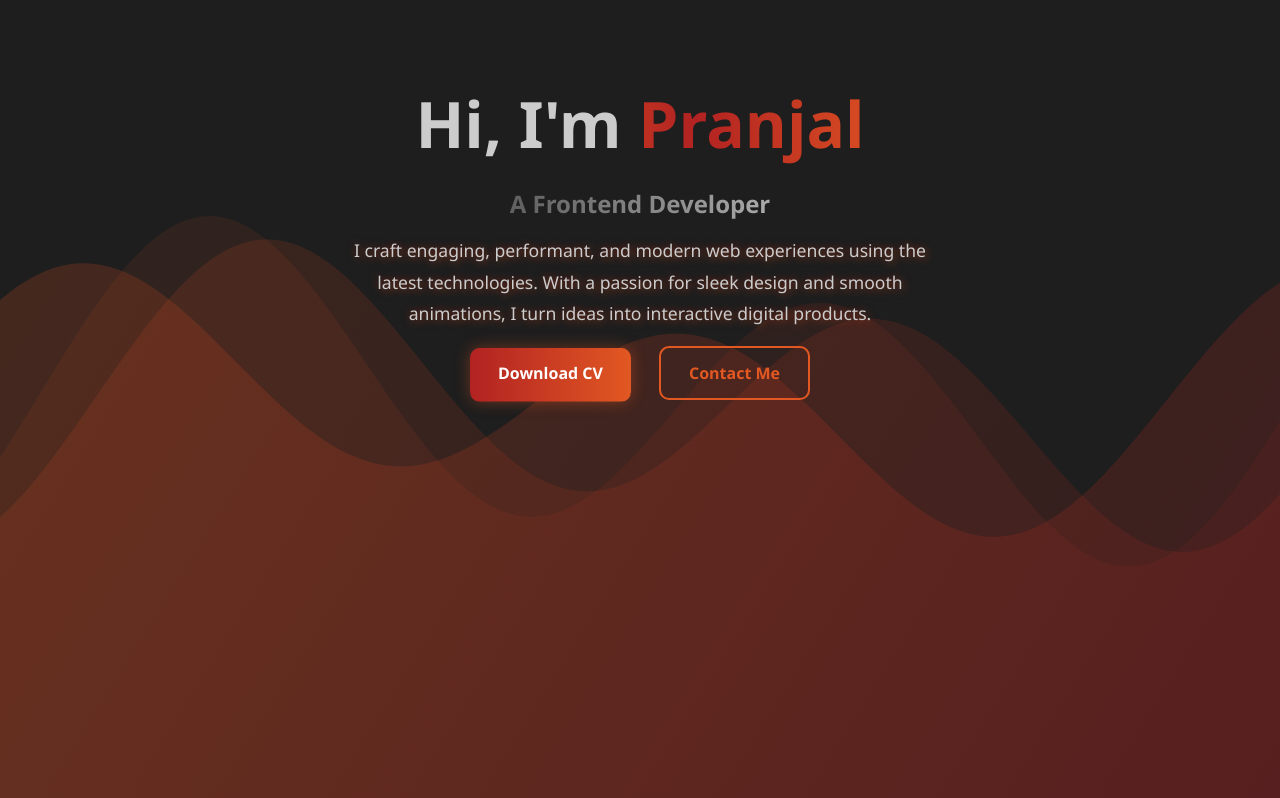
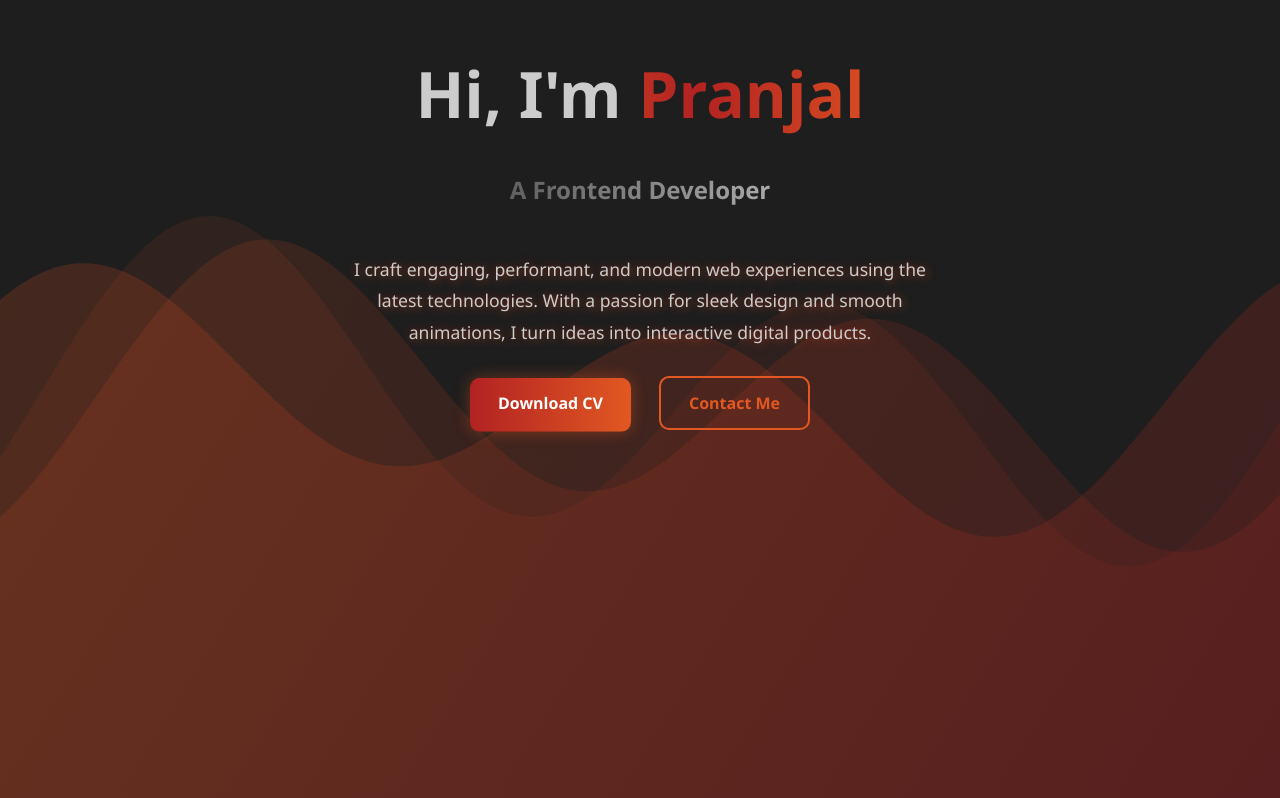
Before and after one commit to Pranjal-Sahu21/portfolio-website, a React (Vite) app: page / in a window 1280 px wide. Shown: the top 798 px of the page. Built offline with nearby package versions, Linux system fonts and the light colour scheme.

Commit message:
Home page styling

```diff
--- a/src/Home.css
+++ b/src/Home.css
@@ -32,6 +32,8 @@
   text-align: center;
   color: var(--muted-text);
   font-weight: 400;
+  margin-top: 48px;
+  margin-bottom: 48px;
 }
 
 .hero-buttons a {
@@ -134,3 +136,7 @@ canvas {
   position: relative;
   z-index: 1;
 }
+
+.glow-text {
+    margin-top: 36px;
+}
```
